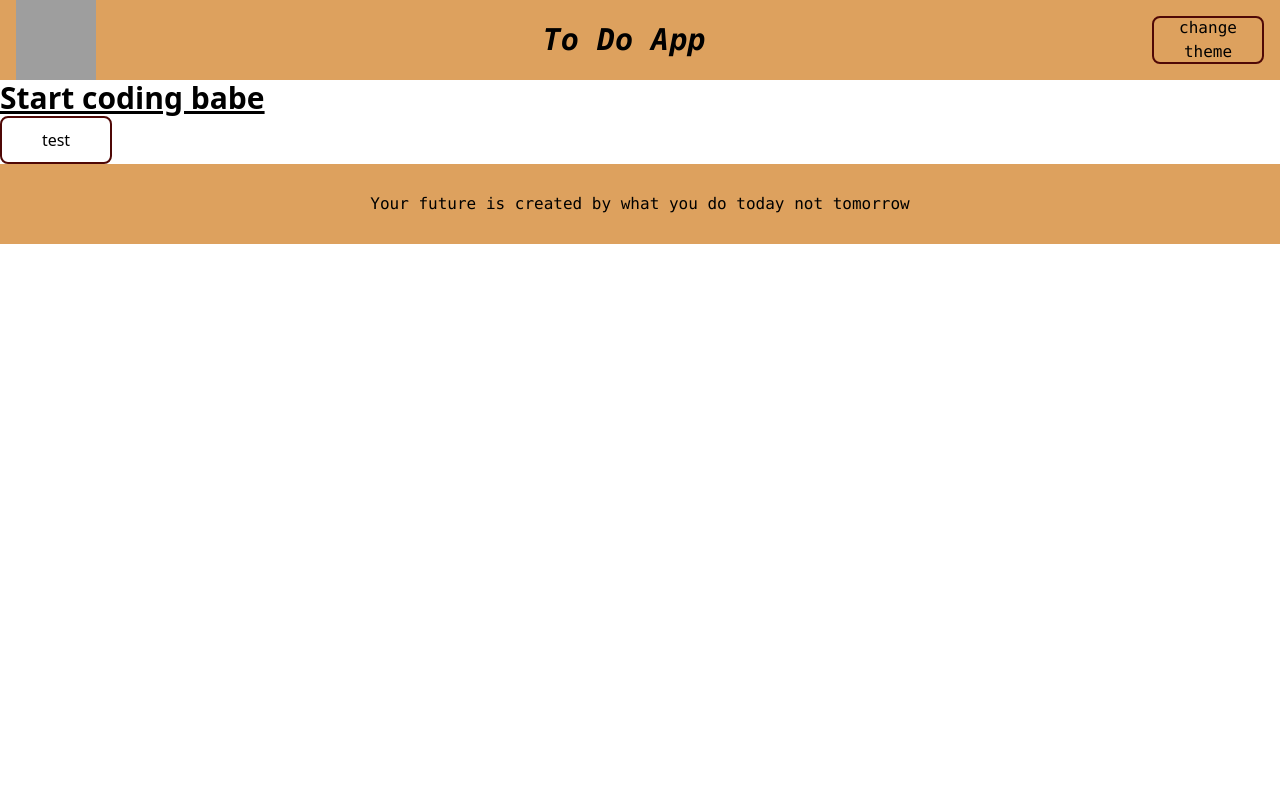
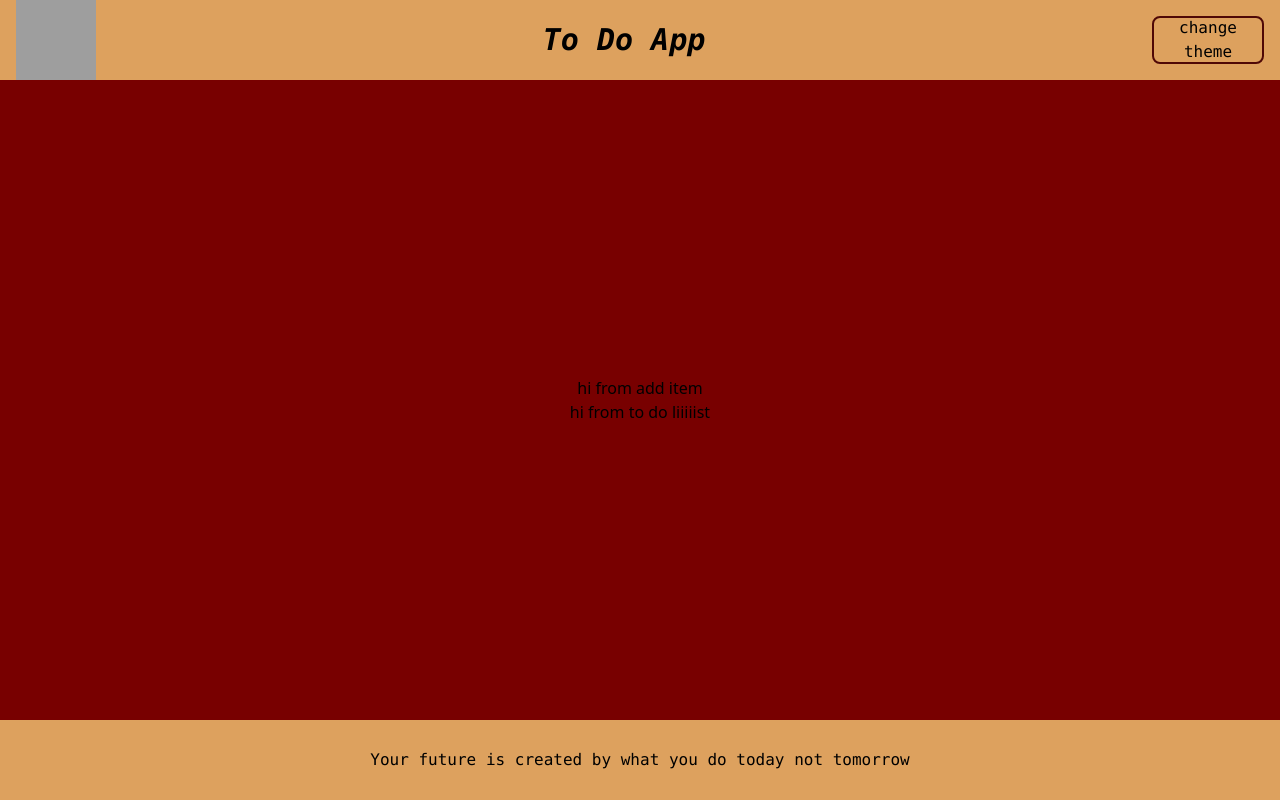
Before and after one commit to Hanieh-salehii/Advanced-FrontEnd-exercises, a React (Create React App) app: page / in a window 1280 px wide. Built offline with nearby package versions, Linux system fonts and the light colour scheme; grey boxes are pictures that could not be loaded.

Commit message:
making components

```diff
--- a/src/App.js
+++ b/src/App.js
@@ -1,14 +1,13 @@
-import Button from "./components/button";
 import Footer from "./components/footer";
 import Header from "./components/header";
+import Main from "./components/main";
 
 function App() {
   return (
     <>
-    <Header/>
-      <p className="text-3xl font-bold underline">Start coding babe</p>
-      <Button name={"test"}/>
-      <Footer/>
+      <Header />
+      <Main />
+      <Footer />
     </>
   );
 }
--- a/src/components/footer/index.jsx
+++ b/src/components/footer/index.jsx
@@ -1,7 +1,7 @@
 import React from "react";
 const Footer = () => {
     return(
-        <footer className="self-end w-screen bg-light-beige h-20 flex justify-center items-center font-mono">
+        <footer className=" w-screen bg-light-beige h-20 flex justify-center items-center font-mono">
             Your future is created by what you do today not tomorrow
         </footer>
     )
--- /dev/null
+++ b/src/components/main/add-item.jsx
@@ -0,0 +1,9 @@
+import React from "react";
+const AddItem = () =>{
+    return(
+        <div >
+            hi from add item
+        </div>
+    )
+}
+export default AddItem;
--- /dev/null
+++ b/src/components/main/index.jsx
@@ -0,0 +1,15 @@
+import React from "react";
+import AddItem from "./add-item";
+import ToDoList from "./todo-list";
+const Main = () => {
+  return (
+    <div
+      style={{ height: `calc(100vh - 160px)` }}
+      className=" w-screen flex flex-col justify-center items-center bg-light-red"
+    >
+        <AddItem/>
+        <ToDoList/>
+    </div>
+  );
+};
+export default Main;
--- /dev/null
+++ b/src/components/main/todo-list.jsx
@@ -0,0 +1,9 @@
+import React from "react";
+const ToDoList = () =>{
+    return(
+        <div>
+            hi from to do liiiiist
+        </div>
+    )
+}
+export default ToDoList;
```
